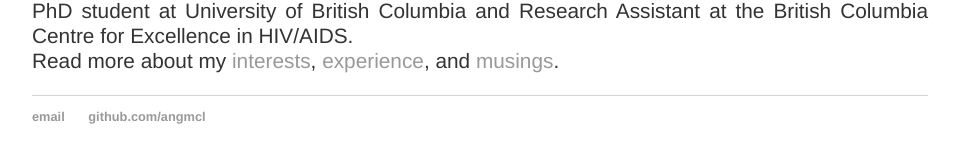
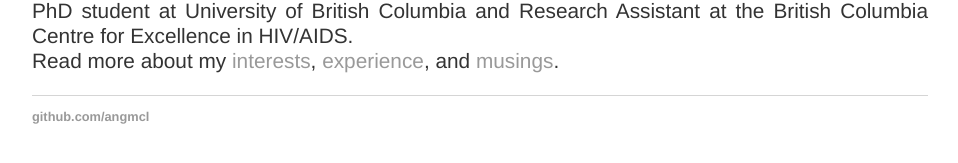
Before and after one commit to AngMcL/angmcl.github.io, a Jekyll site: the page built from index.html, in a window 1280 px wide. Shown: the part 198-361 px from the top of the page, without its empty margins (160-1118 px from the left). Built offline with Jekyll 4.4.1, drawn with Linux system fonts in a browser that asks for light colours.

Commit message:
Update default.html

```diff
--- a/_layouts/default.html
+++ b/_layouts/default.html
@@ -21,7 +21,6 @@
 			</div><!-- /.container -->
 			<footer>
 	    		<ul>
-	        		<li><a href="mailto:angela.mclaugh@gmail.com">email</a></li>
 	        		<li><a href="https://github.com/angmcl">github.com/angmcl</a></li>
 				</ul>
 			</footer>
```
